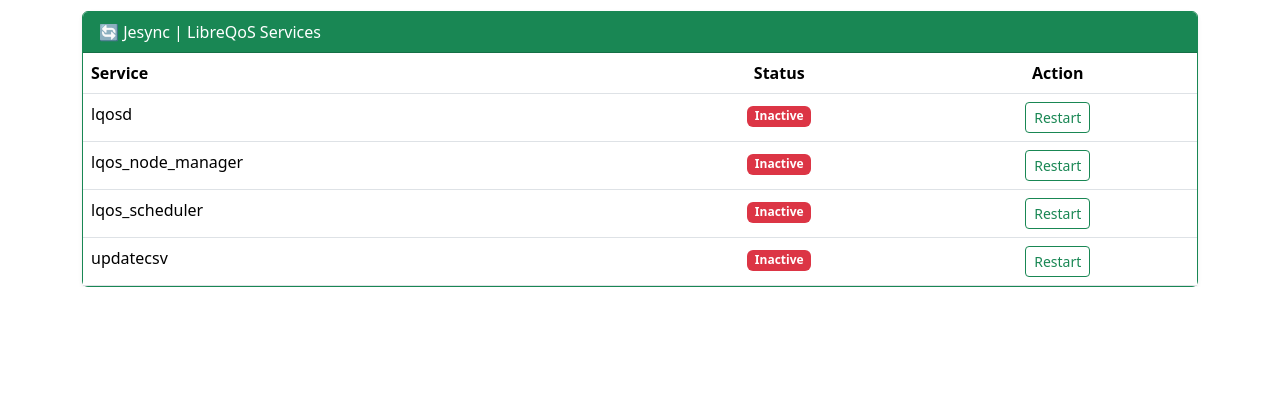
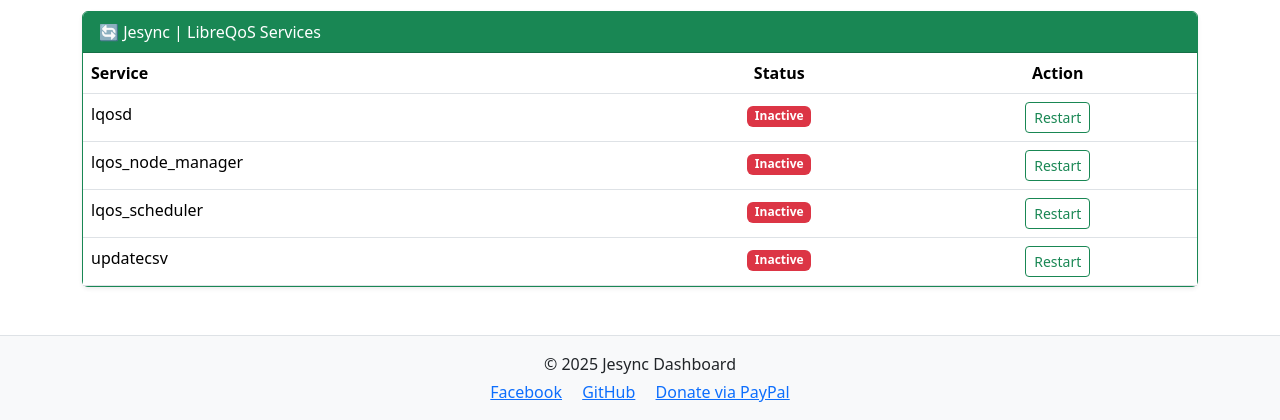
Before and after one commit to phminer101/jesync_dashboard_for_LibreQoS-Mikrotik_Integration, a Flask app: page /dashboard in a window 1280 px wide. Shown: the part 658-1078 px from the top of the page. Before the commit the page ends 945 px from the top, so only its background shows below. Run offline with Flask 3, Linux system fonts and the light colour scheme; a user stored in the database is signed in; parts of the project's set-up code (start-up, migrations or seed data) failed here and were passed over.

Commit message:
Update base.html

```diff
--- a/templates/base.html
+++ b/templates/base.html
@@ -83,5 +83,17 @@
       document.getElementById("darkModeBtn").innerHTML = isDark ? "☀️ Light Mode" : "🌙 Dark Mode";
     });
   </script>
+
+  <footer class="bg-light text-center py-3 mt-5 border-top">
+  <div class="container">
+    <p class="mb-1">© 2025 Jesync Dashboard</p>
+    <p class="mb-0">
+      <a href="https://facebook.com/yourfacebook" target="_blank" class="me-3">Facebook</a>
+      <a href="https://github.com/jesienazareth/jesync_dashboard" target="_blank" class="me-3">GitHub</a>
+      <a href="https://paypal.me/yourpaypal" target="_blank">Donate via PayPal</a>
+    </p>
+  </div>
+</footer>
+
 </body>
 </html>
```
